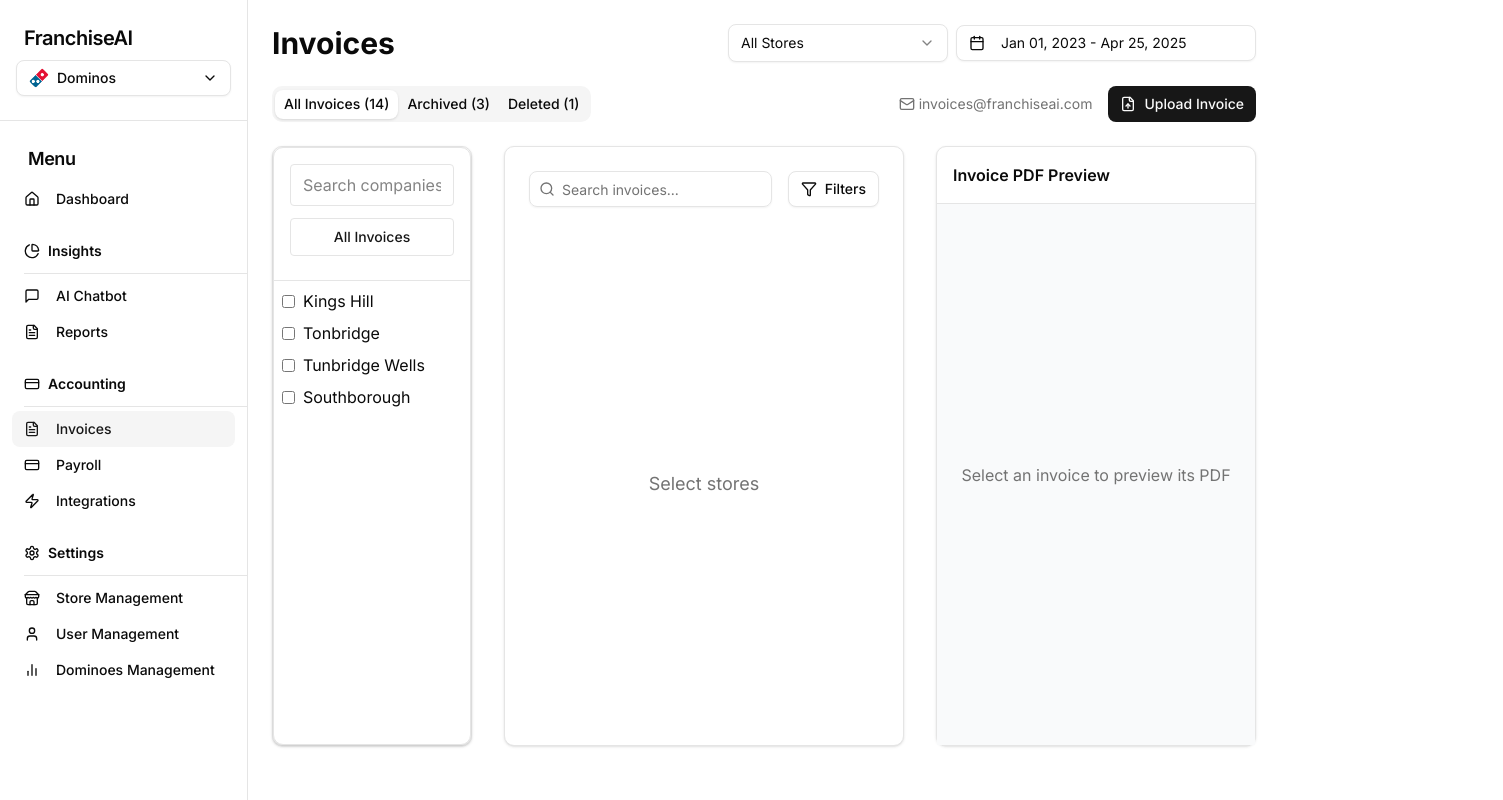
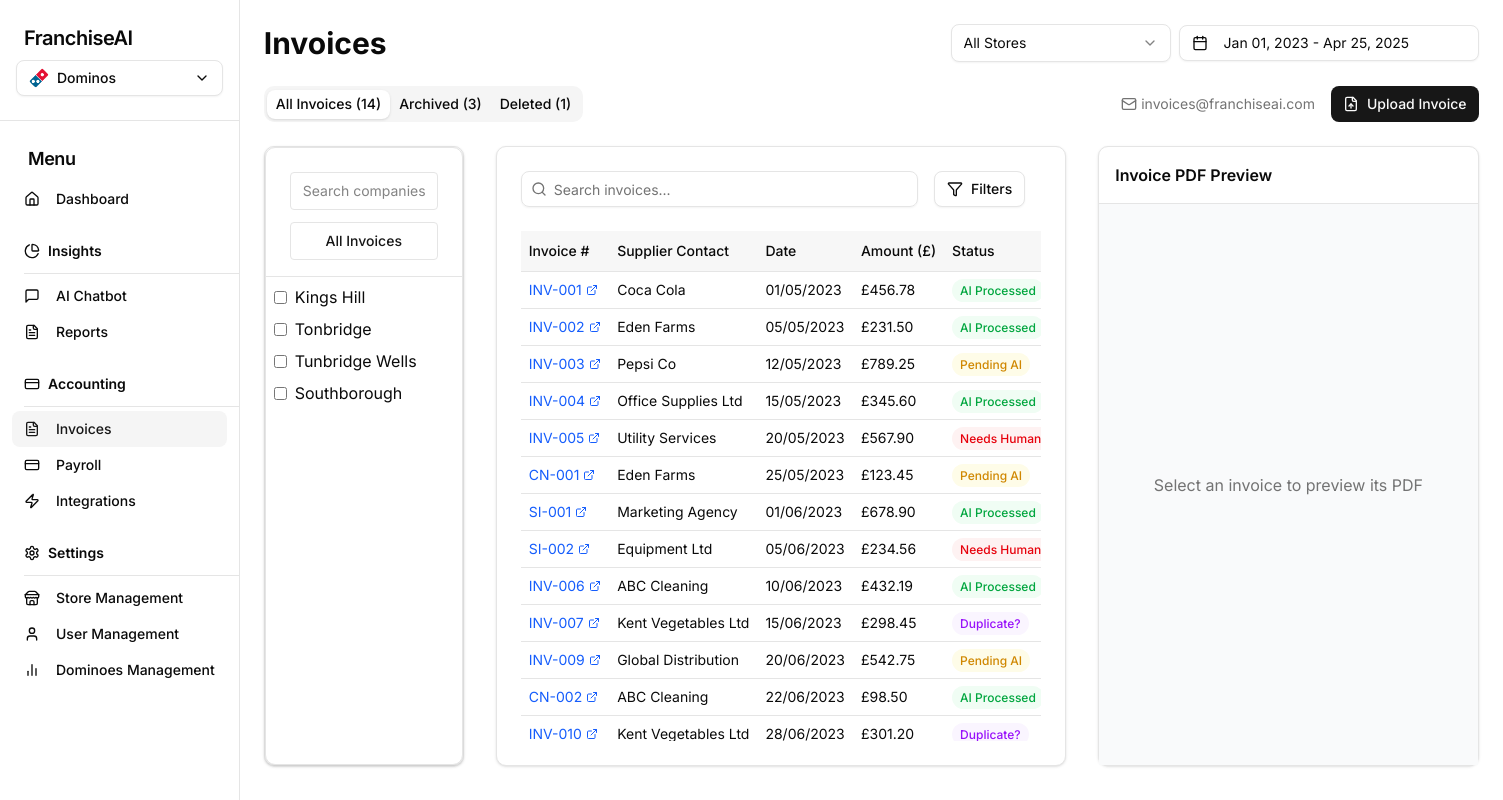
Before and after one commit to Nyal101/finchise-mockup, a Next.js app: page /accounting/invoices in a window 1280 px wide. Shown: the whole page, 1503 px wide, since content can reach past the window. Built offline with nearby package versions, Linux system fonts and the light colour scheme.

Commit message:
invoice page errors resolved

```diff
--- a/src/app/accounting/invoices/components/InvoiceCompanySelector.tsx
+++ b/src/app/accounting/invoices/components/InvoiceCompanySelector.tsx
@@ -36,16 +36,16 @@
 
   return (
     <div className="border rounded-lg bg-white h-full flex flex-col shadow-sm w-full max-w-full">
-      <div className="p-4 border-b">
+      <div className="px-6 pt-6 pb-4 border-b flex flex-col gap-3">
         <input
           type="text"
           value={search}
           onChange={(e) => setSearch(e.target.value)}
           placeholder="Search companies..."
-          className="w-full px-3 py-2 border rounded focus:outline-none mb-3"
+          className="w-full px-3 py-2 border rounded focus:outline-none mb-0 text-sm placeholder:text-sm"
         />
         <button
-          className={`w-full px-3 py-2 rounded text-sm font-medium border ${allSelected ? 'bg-primary text-white' : 'bg-white text-primary'} transition mb-2`}
+          className={`w-full px-3 py-2 rounded text-sm font-medium border ${allSelected ? 'bg-primary text-white' : 'bg-white text-primary'} transition`}
           onClick={handleAllInvoices}
           type="button"
         >
--- a/src/app/accounting/invoices/page.tsx
+++ b/src/app/accounting/invoices/page.tsx
@@ -73,13 +73,22 @@
     };
   }
 
-  const filteredInvoices = invoices.filter(invoice => {
+  // Always derive stores from invoices for filtering and selector
+  const stores = React.useMemo(() => {
+    // Defensive: filter out falsy/empty store names
+    return Array.from(new Set((invoices ?? []).map(invoice => invoice.store).filter(Boolean)));
+  }, [invoices]);
+
+  // Simplified and robust filtering logic
+  const filteredInvoices = React.useMemo(() => {
+    const showAll = selectedCompanies.length === 0 || selectedCompanies.length === stores.length;
+    return invoices.filter(invoice => {
       // Filter by tab
       if (activeTab === "archived" && !invoice.archived) return false;
       if (activeTab === "deleted" && !invoice.deleted) return false;
       if (activeTab === "all" && (invoice.archived || invoice.deleted)) return false;
       // Company (store) filter
-    if (selectedCompanies.length > 0 && !selectedCompanies.includes(invoice.store)) return false;
+      if (!showAll && !selectedCompanies.includes(invoice.store)) return false;
       // Search filter
       const matchesSearch =
         invoice.invoiceNumber.toLowerCase().includes(searchQuery.toLowerCase()) ||
@@ -92,9 +101,9 @@
       const matchesInvoiceType = invoiceTypeFilter ? invoice.invoiceType === invoiceTypeFilter : true;
       return matchesSearch && matchesStore && matchesSupplier && matchesStatus && matchesInvoiceType;
     });
+  }, [invoices, stores, selectedCompanies, activeTab, searchQuery, storeFilter, supplierFilter, statusFilter, invoiceTypeFilter]);
 
   // Get unique values for filters
-  const stores = Array.from(new Set(invoices.map(invoice => invoice.store)));
   const suppliers = Array.from(new Set(invoices.map(invoice => invoice.supplier)));
   const statuses = Array.from(new Set(invoices.map(invoice => invoice.status)));
   const invoiceTypes = Array.from(new Set(invoices.map(invoice => invoice.invoiceType)));
@@ -113,7 +122,7 @@
   };
 
   // Only show invoices if all companies are selected
-  const showInvoices = selectedCompanies.length === stores.length;
+  const showInvoices = selectedCompanies.length === 0 || selectedCompanies.length === stores.length;
 
   return (
     <div className="space-y-6">
@@ -143,11 +152,11 @@
         </div>
       </div>
 
-      <div className="flex gap-8 h-[600px]">
+      <div className="flex gap-8 flex-1 min-h-0" style={{height: 'calc(100vh - 180px)'}}>
         {/* Company Selector Card */}
-        <div className="h-full flex-[1_1_0%] min-w-[200px]">
-          <div className="h-full flex flex-col">
-            <div className="border rounded-lg bg-white h-full flex flex-col shadow-sm">
+        <div className="flex-[1_1_0%] min-w-[200px] flex flex-col min-h-0">
+          <div className="flex flex-col flex-1 min-h-0">
+            <div className="border rounded-lg bg-white flex flex-col shadow-sm flex-1 min-h-0">
               <InvoiceCompanySelector
                 companies={stores}
                 selectedCompanies={selectedCompanies}
@@ -157,9 +166,9 @@
           </div>
         </div>
         {/* Invoice List Card */}
-        <div className="flex-[3_1_0%] flex-1 h-full min-w-[400px]">
-          <div className="border rounded-lg bg-white h-full flex flex-col shadow-sm">
-            <div className="p-6 flex-1 flex flex-col overflow-x-auto">
+        <div className="flex-[3_1_0%] flex-1 min-w-[400px] flex flex-col min-h-0">
+          <div className="border rounded-lg bg-white flex flex-col shadow-sm flex-1 min-h-0">
+            <div className="p-6 flex-1 flex flex-col overflow-x-auto min-h-0">
               <div className="flex items-center mb-6 gap-4 flex-wrap">
                 <div className="relative flex-1 min-w-[240px]">
                   <Search className="absolute left-2.5 top-2.5 h-4 w-4 text-muted-foreground" />
@@ -272,9 +281,7 @@
                           </DropdownMenuContent>
                         </DropdownMenu>
                       </div>
-                      <Button variant="outline" onClick={resetFilters} className="w-full mt-4">
-                        Reset Filters
-                      </Button>
+                      <Button variant="outline" className="w-full mt-4" onClick={resetFilters}>Reset Filters</Button>
                     </div>
                   </PopoverContent>
                 </Popover>
```
Lines whose indentation alone changed are shown as unchanged.
